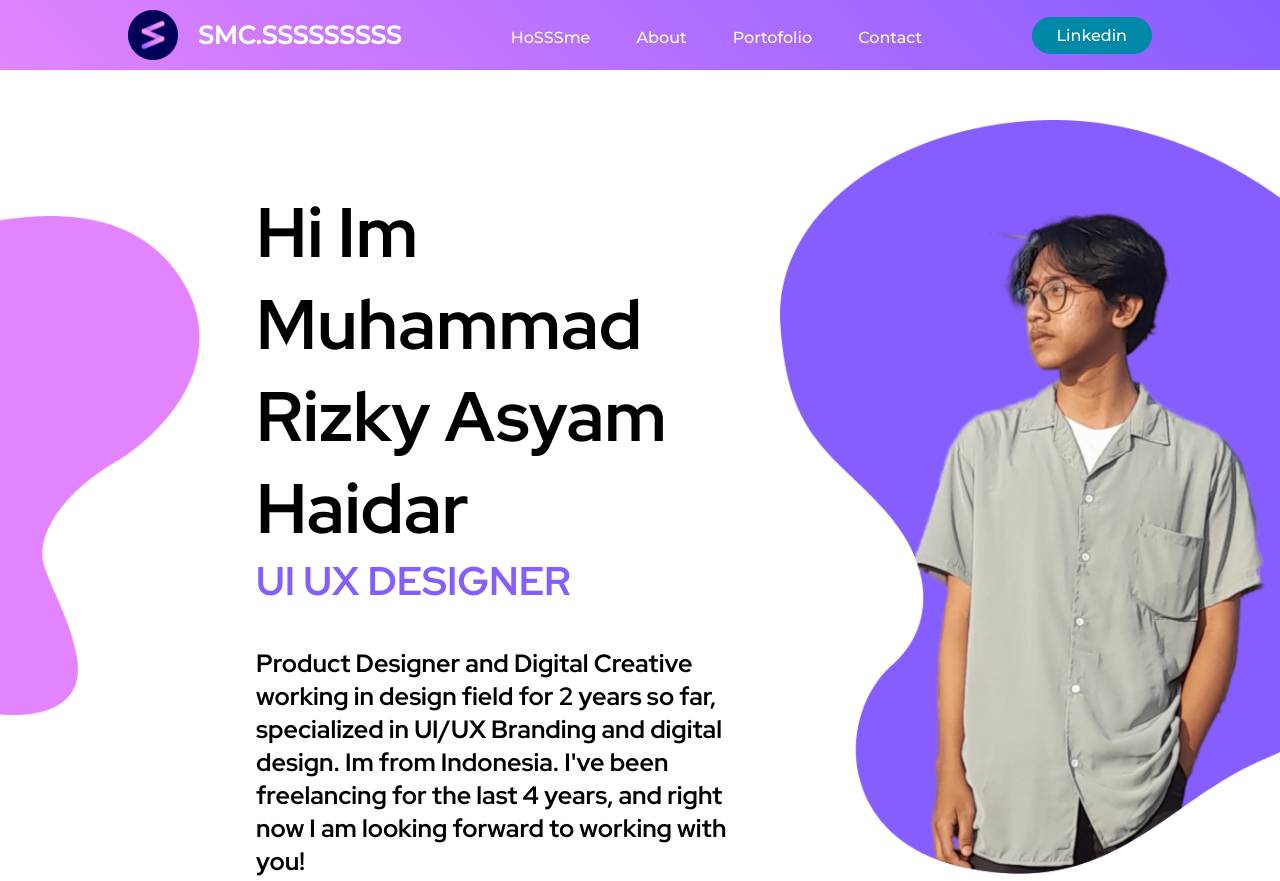
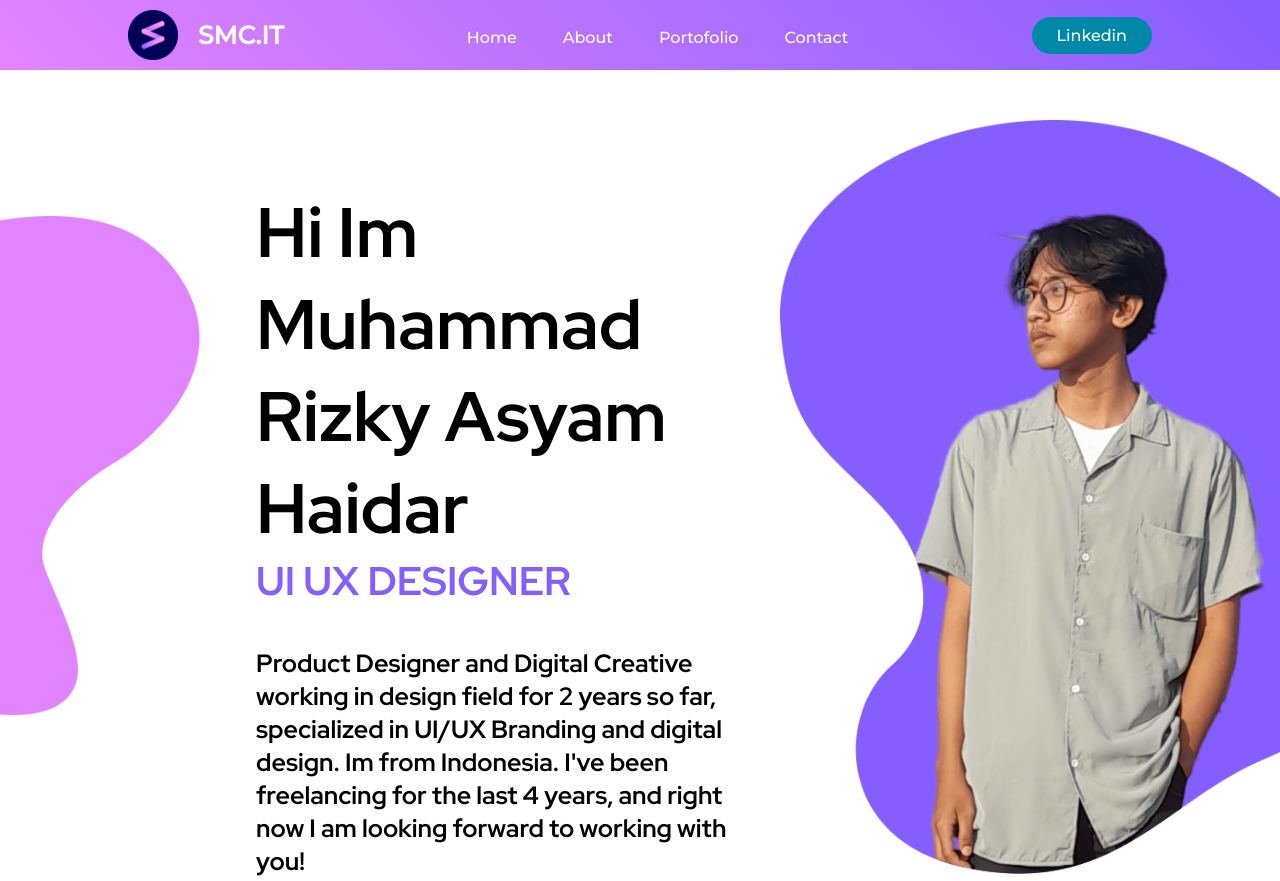
Before and after one commit to Risky-Asyam/website-portofolio, a plain HTML site: page index.html in a window 1280 px wide. Shown: the top 881 px of the page. Drawn offline with Linux system fonts and the light colour scheme.

Commit message:
Update index.html

```diff
--- a/index.html
+++ b/index.html
@@ -13,11 +13,11 @@
             <header>
                 <div class="logo-bg">
                     <img class="logo "src="/assets/My Logo Fix.png" width="50" height="50"/>
-                    <p class="nama-logo">SMC.SSSSSSSSS</p>
+                    <p class="nama-logo">SMC.IT</p>
                 </div>
                 <nav>
                 <ul class="nav_links">
-                    <li><a href="#">HoSSSme</a></li>
+                    <li><a href="#">Home</a></li>
                     <li><a href="#">About</a></li>
                     <li><a href="#">Portofolio</a></li>
                     <li><a href="#">Contact</a></li>
```
